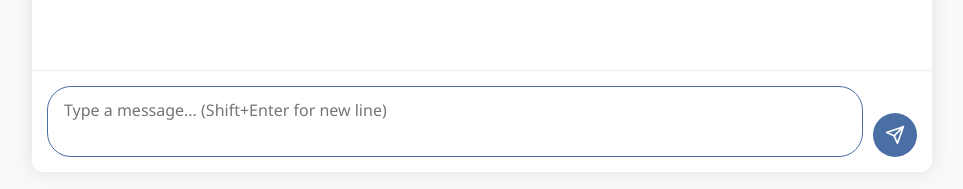
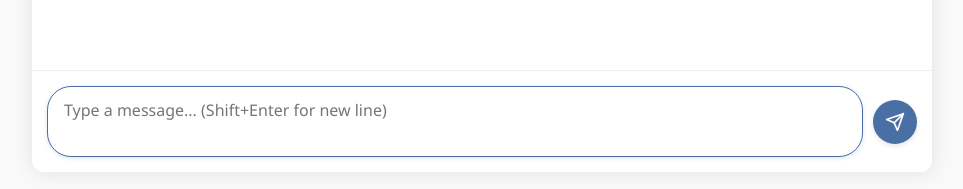
Before and after one commit to KevinPHughes/ollama-chat-gui, a website: page public/streaming.html in a window 1280 px wide. Shown: the part 608-797 px from the top of the page, without its empty margins (158-1121 px from the left). Drawn offline with nearby package versions, Linux system fonts and the light colour scheme.

Commit message:
Improve chat UI layout and button interactions

```diff
--- a/public/streaming.css
+++ b/public/streaming.css
@@ -171,7 +171,8 @@ body {
   padding: 15px;
   background-color: white;
   border-top: 1px solid #eee;
-  align-items: flex-end;
+  align-items: center; /* Changed from align-items: flex-end to center */
+  gap: 10px; /* Add consistent gap instead of margin-left */
 }
 
 .chat-input {
@@ -181,17 +182,18 @@ body {
   border-radius: 24px;
   font-size: 1rem;
   outline: none;
-  transition: border 0.3s;
+  transition: border 0.3s, box-shadow 0.2s;
   resize: none;
   max-height: 150px;
-  min-height: 44px;
-  overflow-y: auto;
+  min-height: 44px; /* Match button height */
   line-height: 1.4;
   font-family: inherit;
+  box-shadow: 0 1px 3px rgba(0, 0, 0, 0.05);
 }
 
 .chat-input:focus {
   border-color: var(--primary-color);
+  box-shadow: 0 1px 4px rgba(74, 111, 165, 0.2);
 }
 
 .send-button {
@@ -199,19 +201,25 @@ body {
   color: white;
   border: none;
   width: 44px;
-  height: 44px;
+  height: 44px; /* Match consistent height */
   border-radius: 50%;
-  margin-left: 10px;
   cursor: pointer;
   display: flex;
   align-items: center;
   justify-content: center;
-  transition: background-color 0.3s;
+  transition: background-color 0.3s, transform 0.2s;
   flex-shrink: 0;
+  padding: 0; /* Remove default button padding */
+  box-shadow: 0 2px 5px rgba(0, 0, 0, 0.1);
 }
 
 .send-button:hover {
   background-color: #3a5b8c;
+  transform: scale(1.05);
+}
+
+.send-button:active {
+  transform: scale(0.95);
 }
 
 .send-button svg {
```
